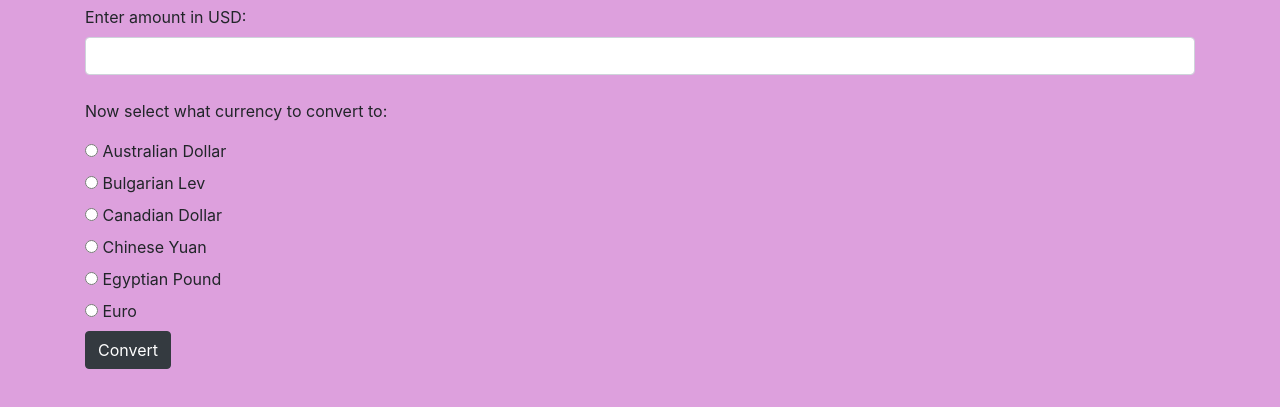
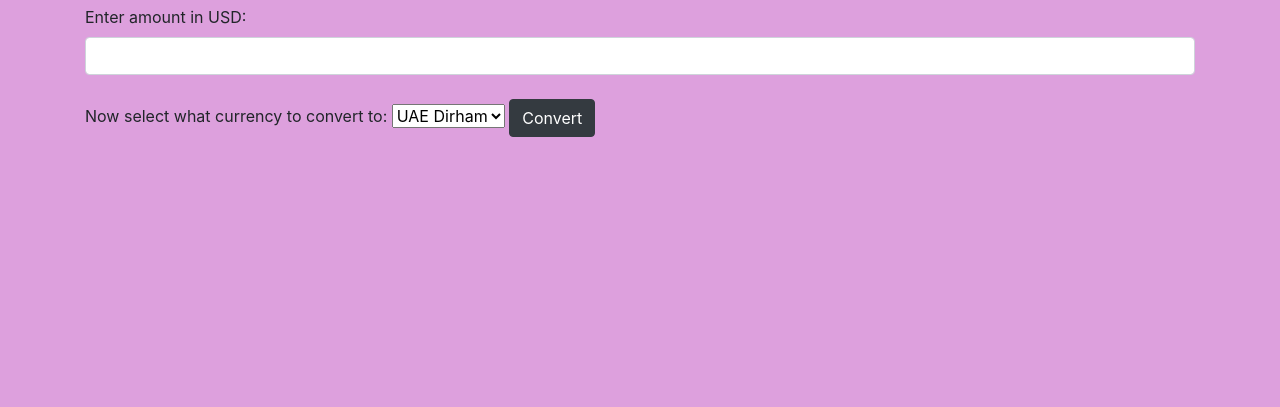
Before and after one commit to louiesch/currency-exchange, a website built with webpack: page src/index.html in a window 1280 px wide. Shown: the part 51-458 px from the top of the page. Built offline with nearby package versions, Linux system fonts and the light colour scheme.

Commit message:
begin changing html from radio buttons to drop down select

```diff
--- a/src/index.html
+++ b/src/index.html
@@ -11,20 +11,12 @@
       <label for='dollars'>Enter amount in USD:</label>
       <input id='dollars' class='form-control'><br>
 
-      <p>Now select what currency to convert to:</p>
+      <label for='currencies'>Now select what currency to convert to:</label>
+      <select id='currencies'>
+        <option value='AED'>UAE Dirham</option>
+      </select>
 
-      <input type="radio" id="AUD" name="currency" value="AUD" required>
-      <label for="AUD">Australian Dollar</label><br>
-      <input type="radio" id="BGN" name="currency" value="BGN">
-      <label for="BGN">Bulgarian Lev</label><br>
-      <input type="radio" id="CAD" name="currency" value="CAD">
-      <label for="CAD">Canadian Dollar</label><br>
-      <input type="radio" id="CNY" name="currency" value="CNY">
-      <label for="CNY">Chinese Yuan</label><br>
-      <input type="radio" id="EGP" name="currency" value="EGP">
-      <label for="EGP">Egyptian Pound</label><br>
-      <input type="radio" id="EUR" name="currency" value="EUR">
-      <label for="EUR">Euro</label><br>
+
       <button type="submit" id="convertDollar" class="btn btn-dark">Convert</button>
     </form>
     <div class='showErrors'></div>
```
